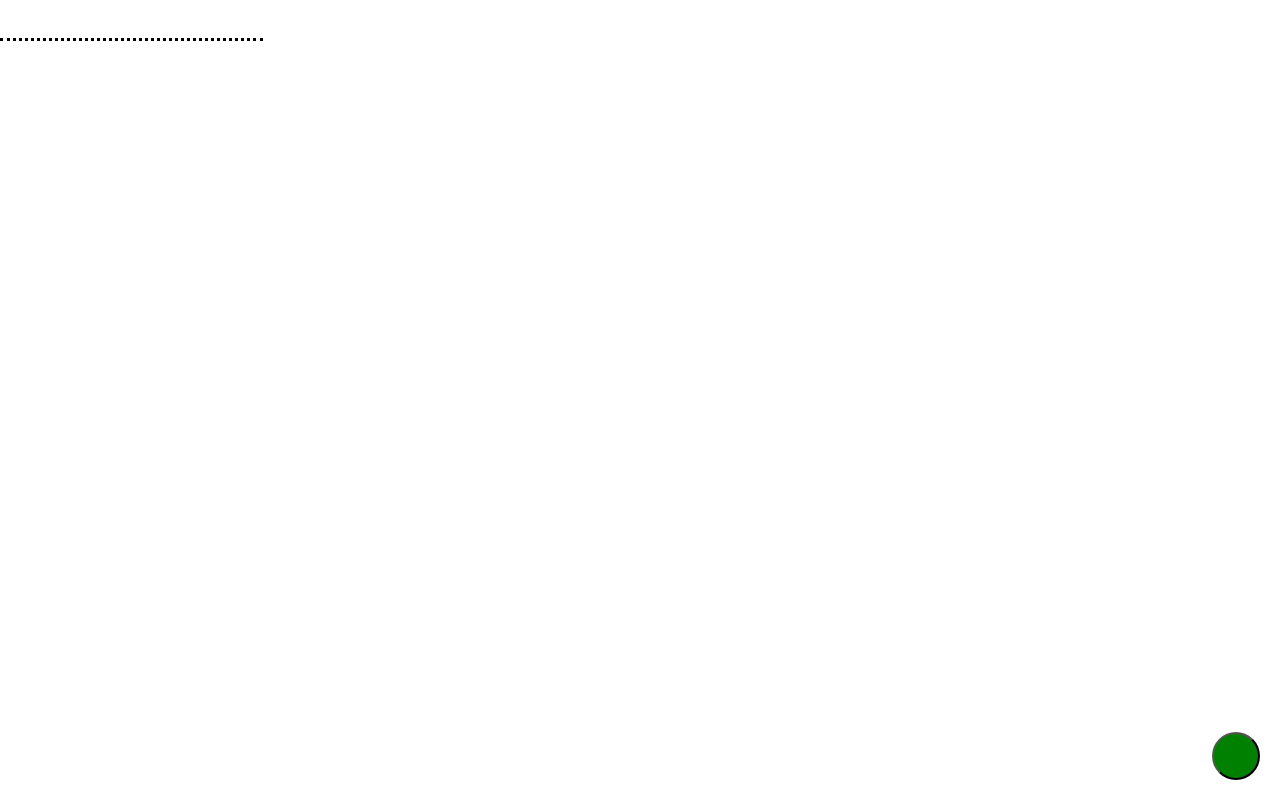
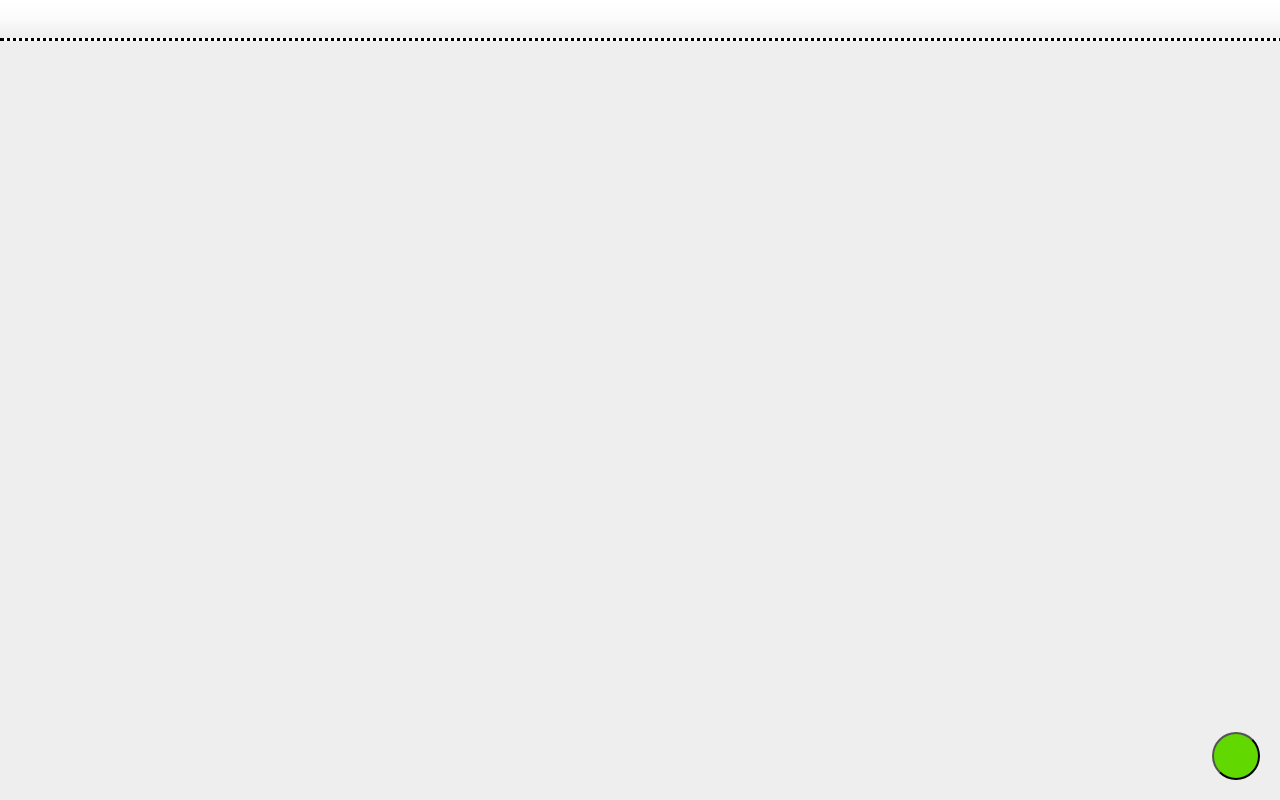
Before and after one commit to wesalvaro/paper-maps, a plain HTML site: page index.html in a window 1280 px wide. Drawn offline with Linux system fonts and the light colour scheme; some packages are replaced by stand-ins of ours.

Commit message:
Update styles.

```diff
--- a/index.css
+++ b/index.css
@@ -1,18 +1,21 @@
 body {
-  padding: 0;
-  margin: 0;
-  background: white;
+  background: #eee;
   background-size: cover;
   background-repeat: no-repeat;
+  font-family:  'Noto Sans JP', sans-serif;
+  margin: 0;
+  padding: 0;
 }
 input {
-  position: fixed;
-  background: transparent;
-  color: red;
+  background: linear-gradient(white, rgba(255, 255, 255, .75), transparent);
   border: 0;
   border-bottom: 3px dotted black;
+  color: #dd0074;
   font-size: 1.2em;
+  font-weight: bold;
   padding: 8px;
+  position: fixed;
+  width: 100%;
 }
 img {
   max-width: 640px;
@@ -26,9 +29,9 @@ button {
   bottom: 20px;
   height: 48px;
   width: 48px;
-  background-color: green;
+  background-color: #61d800;
   border-radius: 50%;
 }
 button.on {
-  background-color: red;
+  background-color: #ef0078;
 }
--- a/index.html
+++ b/index.html
@@ -4,11 +4,14 @@
   <title>Paper Maps</title>
   <meta name="viewport" content="width=device-width, initial-scale=1, user-scalable=no">
   <link rel="manifest" href="manifest.json">
+  <link rel="stylesheet" href="https://fonts.googleapis.com/css?family=Noto+Sans+JP">
   <link rel="stylesheet" href="index.css">
   <script defer src="https://maps.googleapis.com/maps/api/js?libraries=geometry"></script>
   <script defer src="util.js"></script>
   <script defer src="index.js"></script>
 </head>
 
-<input>
-<button>
+<form onsubmit="return false">
+  <input>
+  <button>
+</form>
```
